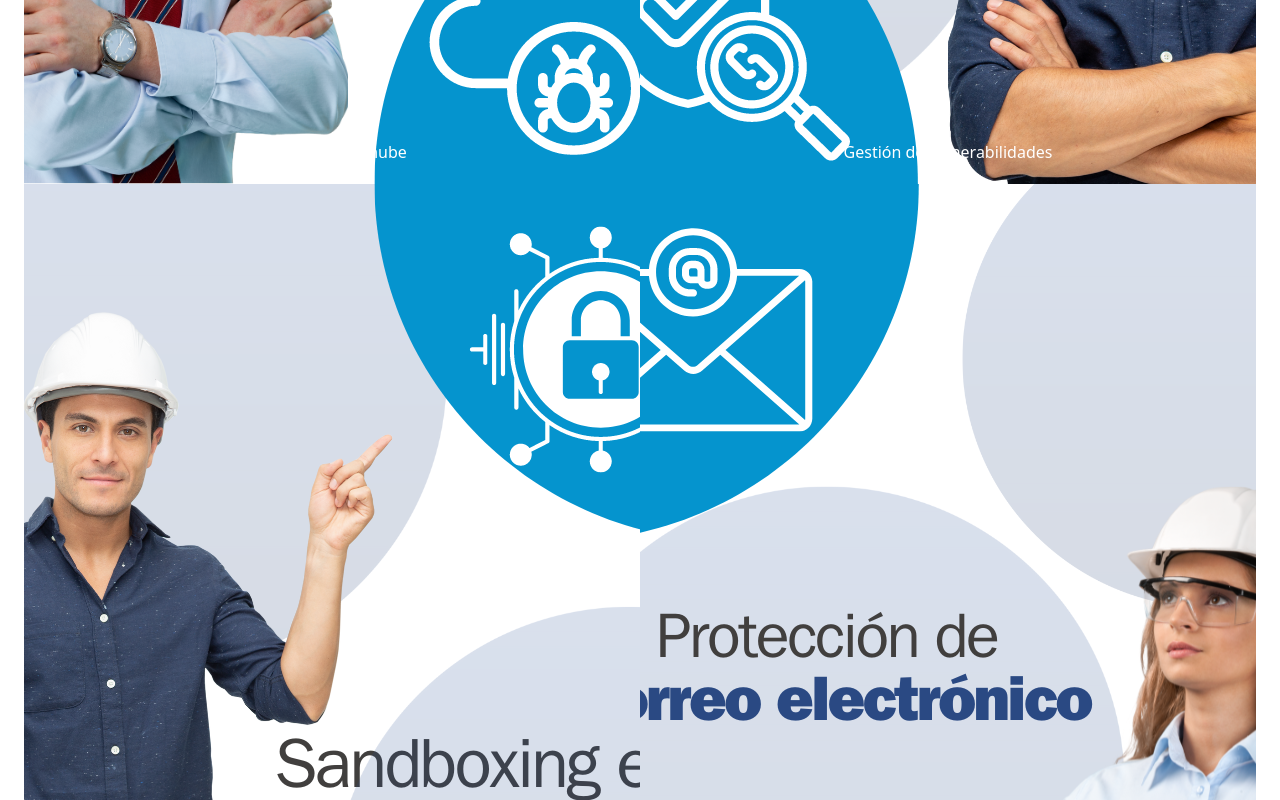
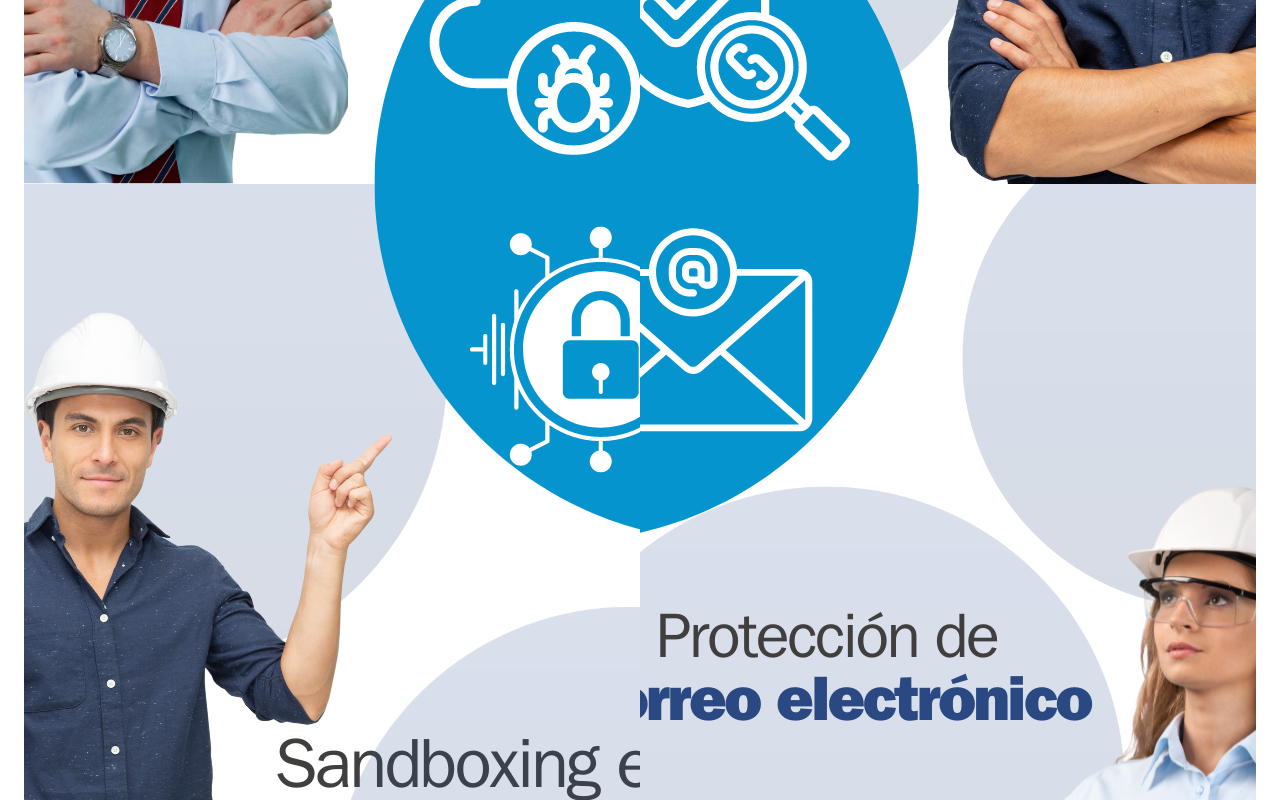
Before and after one commit to RobertoBarre25/LandingPageReact, a React (Create React App) app: page / in a window 1280 px wide. Shown: the part 2240-3040 px from the top of the page. Built offline with nearby package versions, Linux system fonts and the light colour scheme.

Commit message:
Refrescar

```diff
--- a/src/CardsSer/cards.js
+++ b/src/CardsSer/cards.js
@@ -48,10 +48,7 @@ const Cards = () => {
                 {cardsData.map((card, index) => (
                     <div key={index} className="relative h-[800px] border-none group">
                         <div className="relative overflow-hidden h-full border-none">
-                            <img src={card.imgSrc} alt={card.title} className="w-full h-full object-cover transition-transform duration-300 ease-in-out group-hover:scale-110" />
-                            <div className="absolute bottom-2.5 w-full text-center text-white p-2.5 z-10 transition-all duration-300 ease-in-out group-hover:bottom-full">
-                                {card.title}
-                            </div>
+                            <img src={card.imgSrc} alt={card.title} className="w-full h-full object-cover" />
                             <div className="absolute bottom-[-100%] left-0 w-full h-full bg-black bg-opacity-50 text-white p-5 transition-all duration-300 ease-in-out flex flex-col justify-center items-center group-hover:bottom-0">
                                 <div className="text-center">
                                     <h3 className="text-xl mb-2.5">{card.title}</h3>
```
